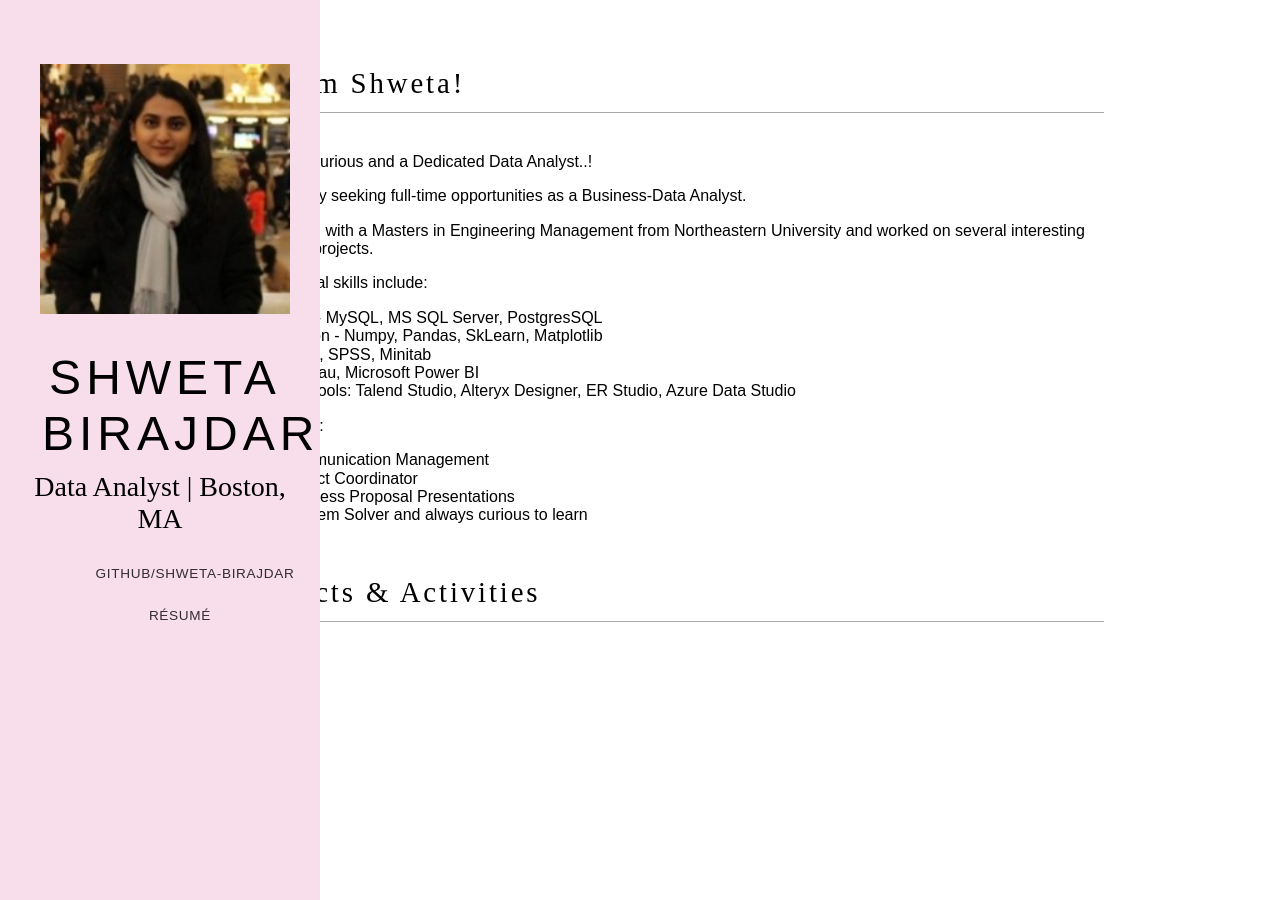
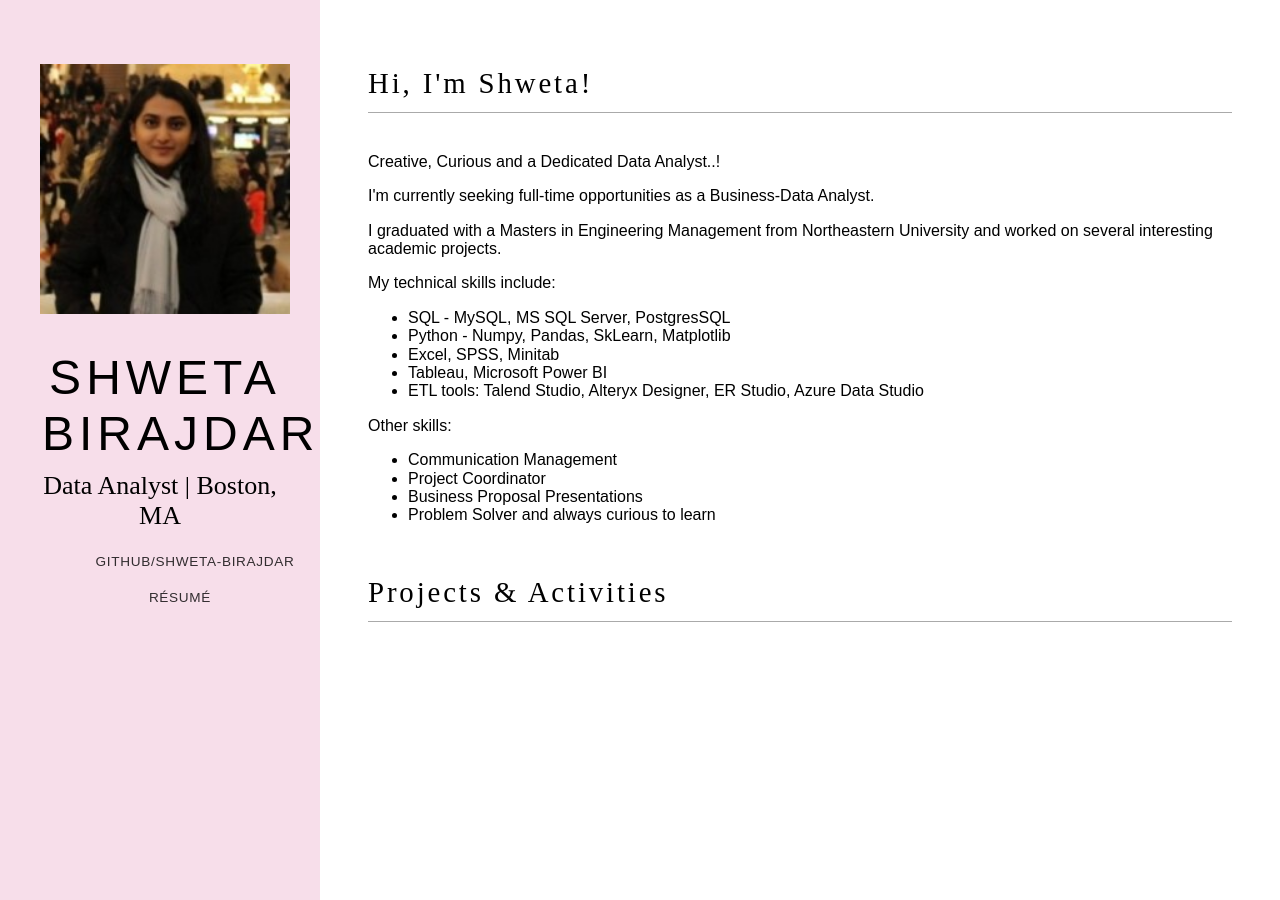
Before and after one commit to shweta-birajdar/shweta-birajdar.github.io, a Jekyll site: the page built from index.html, in a window 1280 px wide. Built offline with Jekyll 4.4.1, drawn with Linux system fonts in a browser that asks for light colours; nearby versions of some CDN libraries.

Commit message:
Update main.css

```diff
--- a/css/main.css
+++ b/css/main.css
@@ -138,7 +138,7 @@ pre {
 .blog-tagline {
     border-top: 1px solid $color-blue;
     font-weight: normal;
-    font-size: 28px;
+    font-size: 26px;
     padding-top: 10px;
 }
 
@@ -157,7 +157,7 @@ pre {
 .nav-item a {
     background: transparent;
     border: 2px solid $color-pink;
-    margin-top: 1em;
+    margin-top: 0.5em;
     letter-spacing: 0.05em;
     text-transform: uppercase;
     font-size: 85%;
@@ -256,7 +256,7 @@ pre {
 @media (min-width: 48em) {
     .content {
         padding: 2em 3em 0;
-        margin-left: 15%;
+        margin-left: 25%;
     }
     .header {
         margin: 2rem 2em auto;
```
